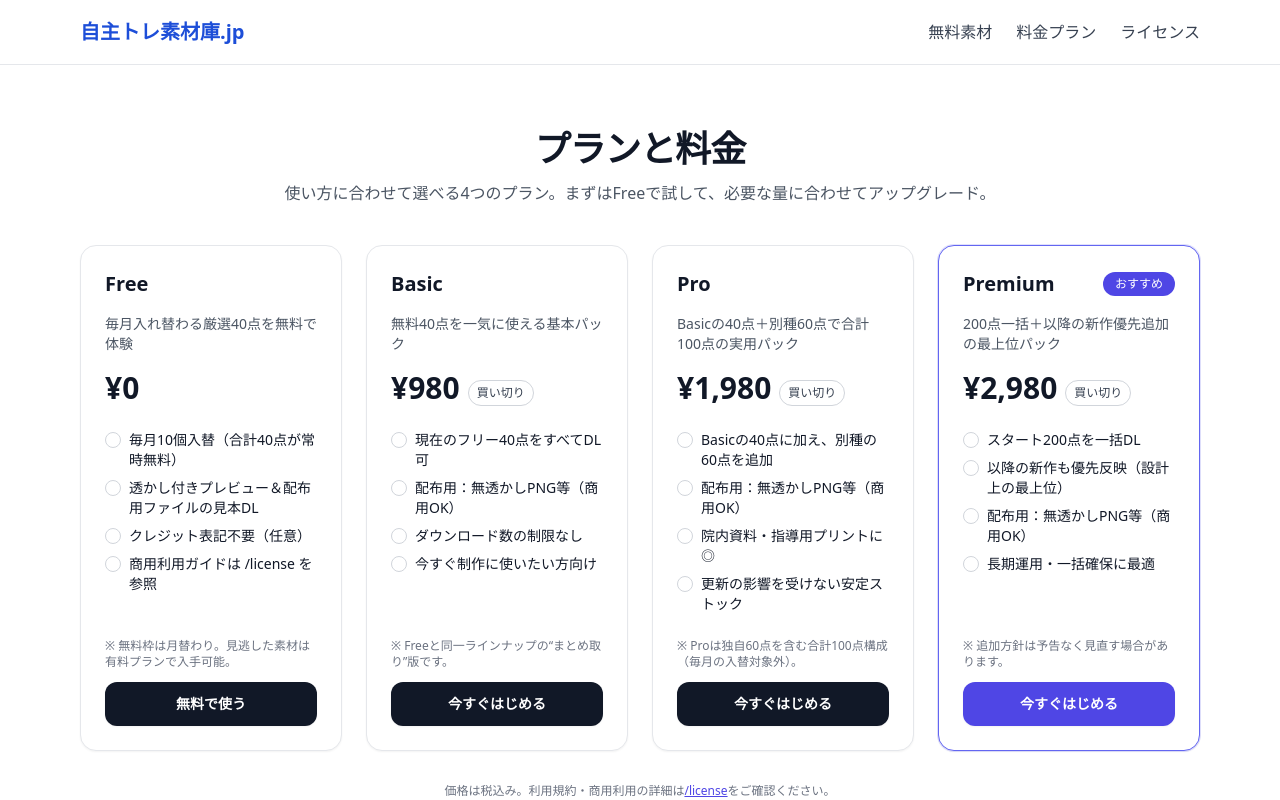
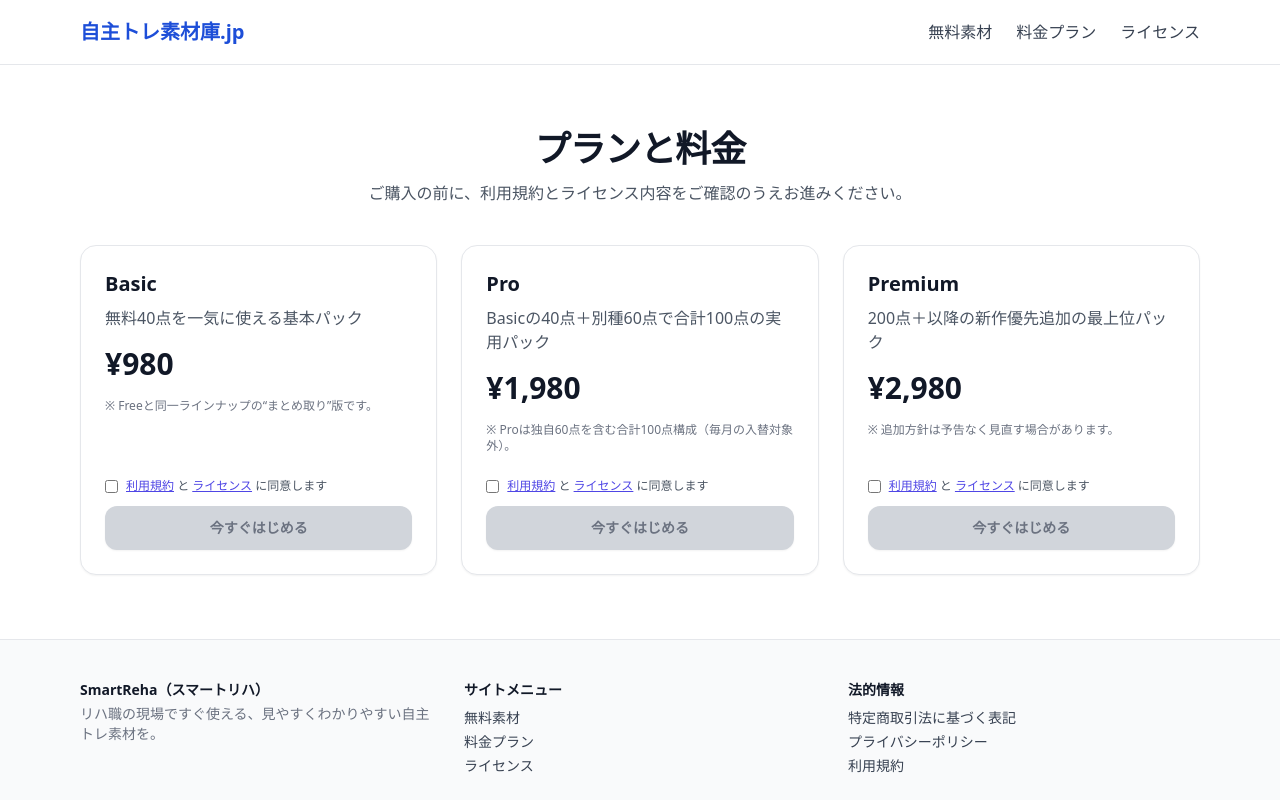
Before and after one commit to makomaru2023/Self-Training, a Next.js app: page /pricing in a window 1280 px wide. Shown: the top 800 px of the page. Built offline with nearby package versions, Linux system fonts and the light colour scheme.

Commit message:
feat: add terms/license consent check on pricing and thank-you page with legal links

```diff
--- a/app/license/page.tsx
+++ b/app/license/page.tsx
@@ -1,28 +1,75 @@
+import type { Metadata } from 'next'
 
-import LicenseNote from '@/components/LicenseNote';
-import Link from 'next/link';
+export const metadata: Metadata = {
+  title: 'ライセンス | SmartReha',
+  description: 'SmartReha（スマートリハ）の無料・有料素材の利用ライセンスについて。',
+}
 
 export default function LicensePage() {
   return (
-    <div className="container py-12">
-      <h1 className="text-3xl font-bold mb-6">ライセンス</h1>
+    <main className="mx-auto max-w-3xl px-4 py-16 text-sm leading-7">
+      <h1 className="mb-6 text-2xl font-bold">ライセンス</h1>
 
-      <section className="prose max-w-none mb-10">
-        <h2>無料素材（CC BY 4.0）</h2>
+      <section className="mb-10">
+        <h2 className="text-lg font-semibold mb-2">無料素材（CC BY 4.0）</h2>
         <p>
-          無料素材は <a href="https://creativecommons.org/licenses/by/4.0/deed.ja" target="_blank">CC BY 4.0</a>{' '}
-          で提供します。商用利用・改変・再配布が可能ですが、クレジット表記が必要です。
+          SmartRehaの無料素材は
+          <strong>クリエイティブ・コモンズ・ライセンス（CC BY 4.0）</strong>
+          のもとで提供されます。
         </p>
-        <LicenseNote />
+        <ul className="list-disc pl-6 mt-2 space-y-1">
+          <li>商用利用・改変・再配布が可能です。</li>
+          <li>クレジット表記が<strong>必須</strong>です。</li>
+        </ul>
+        <div className="bg-gray-50 border p-3 mt-3 rounded">
+          <p className="text-sm">
+            クレジット表記例：<br />
+            「出典：SmartReha（
+            <a
+              href="https://self-training.pro-kinkin-sss.com"
+              className="text-indigo-600 underline"
+            >
+              https://self-training.pro-kinkin-sss.com
+            </a>
+            ）」
+          </p>
+        </div>
+        <p className="mt-4 text-xs text-gray-500">
+          CC BY 4.0 ライセンスの詳細：
+          <a
+            href="https://creativecommons.org/licenses/by/4.0/deed.ja"
+            className="text-indigo-600 underline"
+            target="_blank"
+          >
+            https://creativecommons.org/licenses/by/4.0/deed.ja
+          </a>
+        </p>
       </section>
 
-      <section className="prose max-w-none">
-        <h2>有料素材（準備中）</h2>
-        <p>有料プランは準備中です。リリース後はクレジット不要の商用ライセンスを予定しています。</p>
+      <section>
+        <h2 className="text-lg font-semibold mb-2">有料素材（SmartReha独自ライセンス）</h2>
         <p>
-          料金については <Link href="/pricing">料金プラン</Link> をご確認ください。
+          有料素材はSmartReha独自の商用利用ライセンスで提供されます。
+          <strong>買い切り制</strong>であり、購入後は制限なく利用できます。
+        </p>
+        <ul className="list-disc pl-6 mt-2 space-y-1">
+          <li>商用利用可（院内資料・患者配布物・SNS・Web教材など）</li>
+          <li>クレジット表記は<strong>不要</strong></li>
+          <li>再配布・再販売・貸与は禁止</li>
+          <li>購入者本人または所属組織内での利用に限る</li>
+        </ul>
+        <p className="mt-3">
+          デジタル商品の性質上、購入後の返品・返金はできません。
+          ただし、決済重複・データ破損などの不具合が確認された場合は、
+          <a
+            href="mailto:smart.rehabili@gmail.com"
+            className="text-indigo-600 underline"
+          >
+            smart.rehabili@gmail.com
+          </a>
+          までご連絡ください。
         </p>
       </section>
-    </div>
-  );
+    </main>
+  )
 }
--- a/app/terms/page.tsx
+++ b/app/terms/page.tsx
@@ -10,46 +10,73 @@ export default function TermsPage() {
     <main className="mx-auto max-w-3xl px-4 py-16 text-sm leading-7">
       <h1 className="mb-6 text-2xl font-bold">利用規約</h1>
       <p className="mb-4">
-        この利用規約（以下「本規約」）は、SmartReha（以下「当サイト」）が提供するデジタル素材等（以下「本コンテンツ」）の利用条件を定めるものです。購入・ダウンロード・閲覧等の時点で本規約に同意したものとみなします。
+        この利用規約（以下「本規約」）は、SmartReha（以下「当サイト」）が提供するデジタル素材等（以下「本コンテンツ」）の利用条件を定めるものです。
+        利用者は、本コンテンツの購入・ダウンロード・閲覧等を行う時点で、本規約に同意したものとみなします。
       </p>
 
-      <h2 className="mt-8 mb-2 text-lg font-semibold">1. ライセンス</h2>
+      <h2 className="mt-8 mb-2 text-lg font-semibold">1. ライセンスおよび利用範囲</h2>
       <ul className="list-disc pl-6 space-y-1">
         <li>購入者に対し、本コンテンツの<strong>非独占的・譲渡不可</strong>の利用権を付与します。</li>
-        <li><strong>商用利用可</strong>（院内資料、患者配布物、SNS・Webサイト、動画教材、顧客向け資料等）。</li>
-        <li>クレジット表記は<strong>任意</strong>です。</li>
+        <li>有料素材は<strong>商用利用可・クレジット不要</strong>、ただし<strong>再配布・再販売は禁止</strong>です。</li>
+        <li>無料素材はCC BY 4.0ライセンスに基づき、クレジット表記を付して利用できます。</li>
       </ul>
 
       <h2 className="mt-8 mb-2 text-lg font-semibold">2. 禁止事項</h2>
       <ul className="list-disc pl-6 space-y-1">
-        <li>本コンテンツの<strong>再配布・再販売・譲渡・貸与</strong>（素材そのもの、または代替取得可能な形での提供）</li>
-        <li>素材を主たる価値とするテンプレート／素材パック等への組み込み・配布</li>
-        <li>商標・意匠等としての単独登録、または第三者の権利を侵害する利用</li>
-        <li>違法・公序良俗に反する利用、誤解を招く医療表現</li>
-        <li>本コンテンツを用いた機械学習モデル等の学習データへの組み込み</li>
+        <li>本コンテンツの再配布・再販売・貸与・譲渡</li>
+        <li>素材を主な価値とするテンプレート・素材パック等への組み込み</li>
+        <li>違法・公序良俗に反する利用、または誤解を招く医療表現</li>
+        <li>AI学習・機械学習モデルへのデータ利用</li>
+        <li>当サイトまたは第三者の権利を侵害する行為</li>
       </ul>
 
-      <h2 className="mt-8 mb-2 text-lg font-semibold">3. 変更・加工</h2>
-      <p>必要に応じたサイズ変更、トリミング、色調整、文字入れ等の加工は可能です。ただし、加工の有無にかかわらず、前条の禁止事項に該当する利用はできません。</p>
+      <h2 className="mt-8 mb-2 text-lg font-semibold">3. 加工・改変</h2>
+      <p>
+        素材のサイズ変更・色調整・文字入れ等の加工は可能です。
+        ただし、加工後の素材を再配布・再販売することはできません。
+      </p>
 
-      <h2 className="mt-8 mb-2 text-lg font-semibold">4. 料金・決済</h2>
-      <p>表示価格は税込です。決済はStripeを通じて行われ、決済完了後にダウンロードが可能になります。デジタル商品の性質上、購入後の返金・キャンセルはできません。</p>
+      <h2 className="mt-8 mb-2 text-lg font-semibold">4. 決済および返金</h2>
+      <p>
+        決済はStripeを通じて行われます。デジタル商品の性質上、購入後の返品・キャンセルはできません。
+        ただし、重複決済やデータ破損等の不具合が発生した場合には、合理的な範囲で返金対応を行います。
+      </p>
 
-      <h2 className="mt-8 mb-2 text-lg font-semibold">5. 免責</h2>
-      <p>本コンテンツの利用により発生したいかなる損害についても、当サイトは責任を負いません。医療行為に関わる判断は、必ず各専門職の裁量のもとで行ってください。</p>
+      <h2 className="mt-8 mb-2 text-lg font-semibold">5. 免責事項</h2>
+      <p>
+        本コンテンツの利用により発生した損害について、当サイトは一切の責任を負いません。
+        医療・リハビリ行為に関する判断は、必ず専門職の裁量のもとで行ってください。
+      </p>
 
       <h2 className="mt-8 mb-2 text-lg font-semibold">6. 知的財産権</h2>
-      <p>本コンテンツに関する著作権その他一切の知的財産権は当サイトまたは正当な権利者に帰属します。本規約に定める範囲を超える利用はできません。</p>
+      <p>
+        本コンテンツおよび当サイトに掲載するすべての画像・テキスト・データの著作権は、当サイトまたは正当な権利者に帰属します。
+        無断で複製・転載・再配布することはできません。
+      </p>
 
       <h2 className="mt-8 mb-2 text-lg font-semibold">7. 規約の変更</h2>
-      <p>当サイトは、必要に応じて本規約を改定できます。重要な変更は当サイト上で告知します。</p>
+      <p>
+        当サイトは、必要に応じて本規約を改定できます。
+        変更後の規約は、当サイト上で公開した時点から効力を生じます。
+      </p>
 
-      <h2 className="mt-8 mb-2 text-lg font-semibold">8. 準拠法・管轄</h2>
-      <p>本規約は日本法に準拠し、当サイトとユーザー間で紛争が生じた場合は、運営者の所在地を管轄する裁判所を第一審の専属的合意管轄とします。</p>
+      <h2 className="mt-8 mb-2 text-lg font-semibold">8. 準拠法および管轄裁判所</h2>
+      <p>
+        本規約は日本法に準拠します。<br />
+        本サービスに関して紛争が生じた場合は、<strong>高松地方裁判所</strong>を第一審の専属的合意管轄裁判所とします。
+      </p>
 
-      <p className="mt-10 text-xs text-gray-500">施行日：{new Date().toISOString().slice(0, 10)}</p>
+      <p className="mt-10 text-xs text-gray-500">
+        施行日：{new Date().toISOString().slice(0, 10)}
+      </p>
       <p className="text-xs text-gray-500">
-        お問い合わせ：<a href="mailto:smart.rehabili@gmail.com" className="text-indigo-600 underline">smart.rehabili@gmail.com</a>
+        お問い合わせ：
+        <a
+          href="mailto:smart.rehabili@gmail.com"
+          className="text-indigo-600 underline"
+        >
+          smart.rehabili@gmail.com
+        </a>
       </p>
     </main>
   )
--- /dev/null
+++ b/app/thank-you/page.tsx
@@ -0,0 +1,48 @@
+import Link from 'next/link'
+import type { Metadata } from 'next'
+
+export const metadata: Metadata = {
+  title: 'ご購入ありがとうございました | SmartReha',
+  description: 'SmartReha（スマートリハ）の購入完了ページです。',
+}
+
+export default function ThankYouPage() {
+  return (
+    <main className="mx-auto max-w-3xl px-4 py-16 text-center text-sm leading-7">
+      <h1 className="text-2xl font-bold mb-6">ご購入ありがとうございました！</h1>
+      <p className="mb-6 text-gray-700">
+        ご登録のメールアドレスに、購入完了通知とダウンロードリンクをお送りしました。<br />
+        メールが届かない場合は、迷惑メールフォルダもご確認ください。
+      </p>
+
+      <div className="bg-gray-50 border rounded-xl p-6 mb-8 text-left">
+        <h2 className="text-lg font-semibold mb-3">ご確認ください</h2>
+        <ul className="list-disc pl-6 space-y-2 text-gray-700">
+          <li>
+            ご利用にあたっては、
+            <Link href="/terms" className="text-indigo-600 underline">利用規約</Link> および{' '}
+            <Link href="/license" className="text-indigo-600 underline">ライセンス</Link> の内容に従ってください。
+          </li>
+          <li>
+            ご購入に関するお問い合わせは、
+            <a href="mailto:smart.rehabili@gmail.com" className="text-indigo-600 underline">
+              smart.rehabili@gmail.com
+            </a>{' '}
+            までお願いいたします。
+          </li>
+          <li>
+            返金ポリシー（重複決済・データ破損などの例外対応）は{' '}
+            <Link href="/tokushoho" className="text-indigo-600 underline">特定商取引法ページ</Link> をご確認ください。
+          </li>
+        </ul>
+      </div>
+
+      <Link
+        href="/free"
+        className="inline-block bg-indigo-600 text-white px-6 py-3 rounded-xl text-sm font-semibold hover:bg-indigo-700 transition-colors"
+      >
+        無料素材を見に行く
+      </Link>
+    </main>
+  )
+}
--- a/components/Footer.tsx
+++ b/components/Footer.tsx
@@ -2,27 +2,41 @@ import Link from 'next/link'
 
 export default function Footer() {
   return (
-    <footer className="bg-gray-50 border-t">
-      <div className="mx-auto max-w-6xl px-4 py-10 grid grid-cols-1 gap-6 md:grid-cols-3 text-sm text-gray-700">
-        {/* 左：サイト情報 */}
+    <footer className="bg-gray-50 border-t text-sm text-gray-700">
+      <div className="mx-auto max-w-6xl px-4 py-10 grid grid-cols-1 md:grid-cols-3 gap-8">
+        {/* 左：ブランド紹介 */}
         <div>
-          <h2 className="font-semibold">自主トレ素材庫.jp</h2>
-          <p className="mt-1 text-gray-500">リハ職の現場ですぐ使える素材を。</p>
+          <h2 className="font-semibold text-gray-900">SmartReha（スマートリハ）</h2>
+          <p className="mt-1 text-gray-500">
+            リハ職の現場ですぐ使える、見やすくわかりやすい自主トレ素材を。
+          </p>
         </div>
 
-        {/* 中央：リンク */}
+        {/* 中央：サイトリンク */}
         <div>
-          <h3 className="font-semibold mb-2">リンク</h3>
+          <h3 className="font-semibold mb-2 text-gray-900">サイトメニュー</h3>
           <ul className="space-y-1">
-            <li><Link href="/free" className="hover:underline">無料素材</Link></li>
-            <li><Link href="/pricing" className="hover:underline">料金プラン</Link></li>
-            <li><Link href="/license" className="hover:underline">ライセンス</Link></li>
+            <li>
+              <Link href="/free" className="hover:underline">
+                無料素材
+              </Link>
+            </li>
+            <li>
+              <Link href="/pricing" className="hover:underline">
+                料金プラン
+              </Link>
+            </li>
+            <li>
+              <Link href="/license" className="hover:underline">
+                ライセンス
+              </Link>
+            </li>
           </ul>
         </div>
 
-        {/* 右：法的情報 */}
+        {/* 右：法務リンク */}
         <div>
-          <h3 className="font-semibold mb-2">法的情報</h3>
+          <h3 className="font-semibold mb-2 text-gray-900">法的情報</h3>
           <ul className="space-y-1">
             <li>
               <Link href="/tokushoho" className="hover:underline">
@@ -44,7 +58,7 @@ export default function Footer() {
       </div>
 
       <div className="border-t py-4 text-center text-xs text-gray-500">
-        © {new Date().getFullYear()} 自主トレ素材庫.jp
+        © {new Date().getFullYear()} SmartReha. All rights reserved.
       </div>
     </footer>
   )
--- a/components/PricingTable.tsx
+++ b/components/PricingTable.tsx
@@ -1,62 +1,28 @@
 'use client'
 
-import { useCallback } from 'react'
+import { useCallback, useState } from 'react'
 import Link from 'next/link'
 
 const planCopy = {
-  free: {
-    name: 'Free',
-    price: '¥0',
-    unit: '',
-    tagline: '毎月入れ替わる厳選40点を無料で体験',
-    bullets: [
-      '毎月10個入替（合計40点が常時無料）',
-      '透かし付きプレビュー＆配布用ファイルの見本DL',
-      'クレジット表記不要（任意）',
-      '商用利用ガイドは /license を参照',
-    ],
-    note: '※ 無料枠は月替わり。見逃した素材は有料プランで入手可能。',
-  },
   basic: {
     name: 'Basic',
     price: '¥980',
-    unit: '買い切り',
     tagline: '無料40点を一気に使える基本パック',
-    bullets: [
-      '現在のフリー40点をすべてDL可',
-      '配布用：無透かしPNG等（商用OK）',
-      'ダウンロード数の制限なし',
-      '今すぐ制作に使いたい方向け',
-    ],
     note: '※ Freeと同一ラインナップの“まとめ取り”版です。',
   },
   pro: {
     name: 'Pro',
     price: '¥1,980',
-    unit: '買い切り',
     tagline: 'Basicの40点＋別種60点で合計100点の実用パック',
-    bullets: [
-      'Basicの40点に加え、別種の60点を追加',
-      '配布用：無透かしPNG等（商用OK）',
-      '院内資料・指導用プリントに◎',
-      '更新の影響を受けない安定ストック',
-    ],
     note: '※ Proは独自60点を含む合計100点構成（毎月の入替対象外）。',
   },
   premium: {
     name: 'Premium',
     price: '¥2,980',
-    unit: '買い切り',
-    tagline: '200点一括＋以降の新作優先追加の最上位パック',
-    bullets: [
-      'スタート200点を一括DL',
-      '以降の新作も優先反映（設計上の最上位）',
-      '配布用：無透かしPNG等（商用OK）',
-      '長期運用・一括確保に最適',
-    ],
+    tagline: '200点＋以降の新作優先追加の最上位パック',
     note: '※ 追加方針は予告なく見直す場合があります。',
   },
-} as const
+}
 
 function gaEvent(event: string, params: Record<string, unknown>) {
   if (typeof window !== 'undefined' && (window as any).gtag) {
@@ -64,73 +30,55 @@ function gaEvent(event: string, params: Record<string, unknown>) {
   }
 }
 
-function PlanCard({
-  planKey,
-  highlight = false,
-}: {
-  planKey: keyof typeof planCopy
-  highlight?: boolean
-}) {
+function PlanCard({ planKey }: { planKey: keyof typeof planCopy }) {
   const p = planCopy[planKey]
-  const isFree = planKey === 'free'
-  const href = isFree ? '/free' : `/checkout?plan=${planKey}`
+  const [agreed, setAgreed] = useState(false)
 
   const onCheckout = useCallback(() => {
-    if (isFree) return
+    if (!agreed) return alert('ご購入前に利用規約とライセンスに同意してください。')
     gaEvent('checkout_start', {
       plan_id: planKey,
       plan_name: p.name,
       value: p.price.replace(/[^0-9]/g, ''),
       currency: 'JPY',
-      pricing_model: 'one_time',
     })
-  }, [isFree, planKey, p.name, p.price])
+    window.location.href = `/checkout?plan=${planKey}`
+  }, [agreed, planKey, p.name, p.price])
 
   return (
-    <div
-      className={[
-        'flex h-full flex-col rounded-2xl border p-6 shadow-sm bg-white',
-        highlight ? 'border-indigo-500 shadow-lg ring-1 ring-indigo-500/20' : 'border-gray-200',
-      ].join(' ')}
-    >
-      <div className="mb-4 flex items-center justify-between">
-        <h3 className="text-xl font-semibold">{p.name}</h3>
-        {highlight && (
-          <span className="inline-flex items-center rounded-full bg-indigo-600 px-3 py-1 text-xs font-medium text-white">
-            おすすめ
-          </span>
-        )}
-      </div>
+    <div className="flex flex-col rounded-2xl border p-6 shadow-sm bg-white">
+      <h3 className="text-xl font-semibold mb-2">{p.name}</h3>
+      <p className="text-gray-600 mb-4">{p.tagline}</p>
+      <div className="text-3xl font-bold mb-4">{p.price}</div>
 
-      <p className="text-sm text-gray-600 mb-4">{p.tagline}</p>
+      <p className="text-xs text-gray-500 mb-6">{p.note}</p>
 
-      <div className="mb-6 flex items-end gap-2">
-        <span className="text-3xl font-bold">{p.price}</span>
-        {p.unit && <span className="text-xs rounded-full border px-2 py-1 text-gray-700 border-gray-300">{p.unit}</span>}
-      </div>
+      <div className="mt-auto space-y-3">
+        <div className="flex items-center text-xs text-gray-600">
+          <input
+            type="checkbox"
+            id={`agree-${planKey}`}
+            checked={agreed}
+            onChange={(e) => setAgreed(e.target.checked)}
+            className="mr-2"
+          />
+          <label htmlFor={`agree-${planKey}`}>
+            <Link href="/terms" className="text-indigo-600 underline">利用規約</Link> と{' '}
+            <Link href="/license" className="text-indigo-600 underline">ライセンス</Link> に同意します
+          </label>
+        </div>
 
-      <ul className="space-y-2 text-sm">
-        {p.bullets.map((b, i) => (
-          <li key={i} className="flex gap-2">
-            <span className="mt-[2px] inline-block h-4 w-4 shrink-0 rounded-full border border-gray-300" />
-            <span>{b}</span>
-          </li>
-        ))}
-      </ul>
-
-      <div className="mt-auto pt-6 space-y-3">
-        {p.note && <p className="text-xs text-gray-500">{p.note}</p>}
-
-        <Link
-          href={href}
-          onClick={isFree ? undefined : onCheckout}
-          className={[
-            'inline-flex w-full items-center justify-center rounded-xl px-4 py-3 text-sm font-semibold shadow-sm',
-            highlight ? 'bg-indigo-600 text-white hover:bg-indigo-700' : 'bg-gray-900 text-white hover:bg-black',
-          ].join(' ')}
+        <button
+          onClick={onCheckout}
+          className={`w-full rounded-xl px-4 py-3 text-sm font-semibold shadow-sm transition-colors ${
+            agreed
+              ? 'bg-indigo-600 text-white hover:bg-indigo-700'
+              : 'bg-gray-300 text-gray-500 cursor-not-allowed'
+          }`}
+          disabled={!agreed}
         >
-          {isFree ? '無料で使う' : '今すぐはじめる'}
-        </Link>
+          今すぐはじめる
+        </button>
       </div>
     </div>
   )
@@ -142,24 +90,15 @@ export default function PricingTable() {
       <header className="mx-auto max-w-3xl text-center">
         <h2 className="text-3xl font-bold tracking-tight sm:text-4xl">プランと料金</h2>
         <p className="mt-3 text-gray-600">
-          使い方に合わせて選べる4つのプラン。まずはFreeで試して、必要な量に合わせてアップグレード。
+          ご購入の前に、利用規約とライセンス内容をご確認のうえお進みください。
         </p>
       </header>
 
-      <div className="mt-10 grid grid-cols-1 items-stretch gap-6 md:grid-cols-2 lg:grid-cols-4">
-        <PlanCard planKey="free" />
+      <div className="mt-10 grid grid-cols-1 gap-6 md:grid-cols-3">
         <PlanCard planKey="basic" />
         <PlanCard planKey="pro" />
-        <PlanCard planKey="premium" highlight />
+        <PlanCard planKey="premium" />
       </div>
-
-      <p className="mt-8 text-center text-xs text-gray-500">
-        価格は税込み。利用規約・商用利用の詳細は
-        <Link href="/license" className="text-indigo-600 underline">
-          /license
-        </Link>
-        をご確認ください。
-      </p>
     </section>
   )
 }
```
